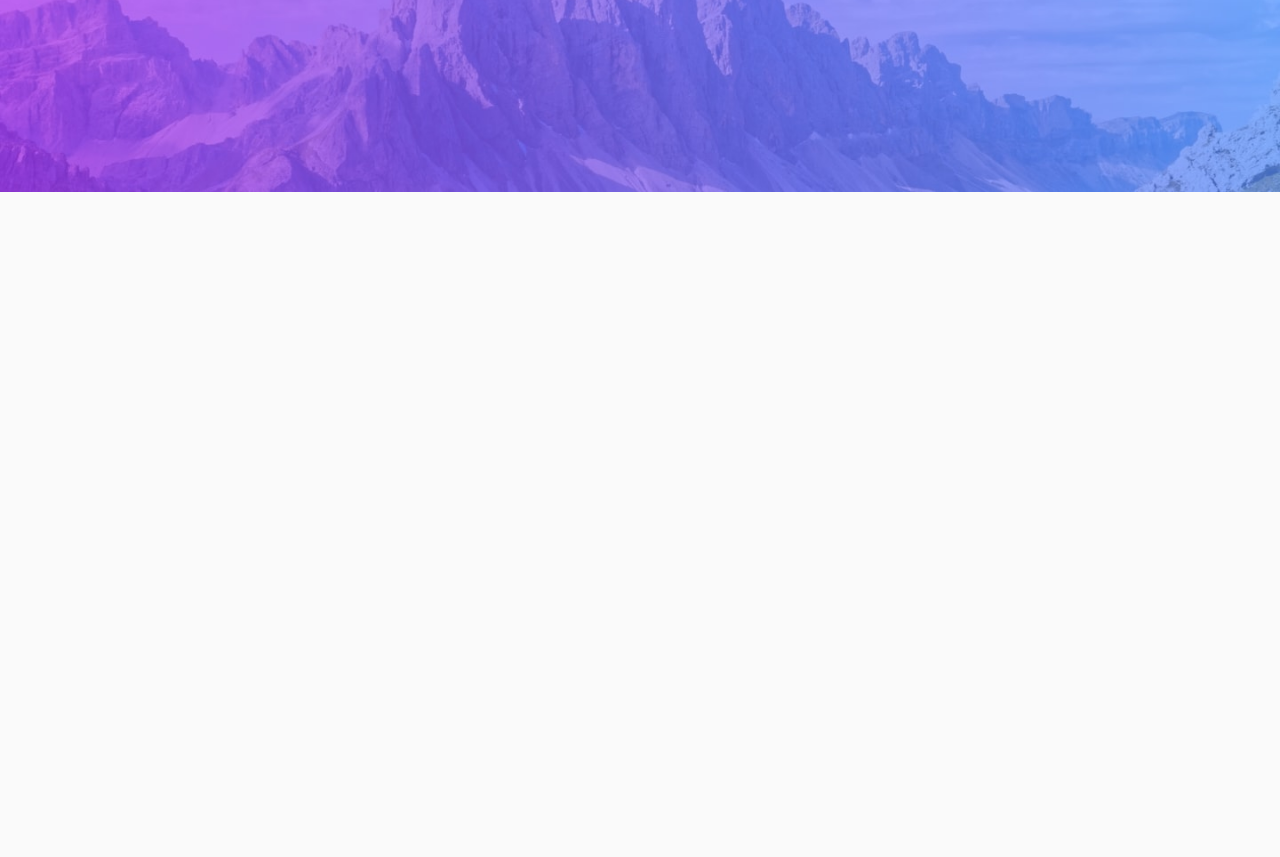
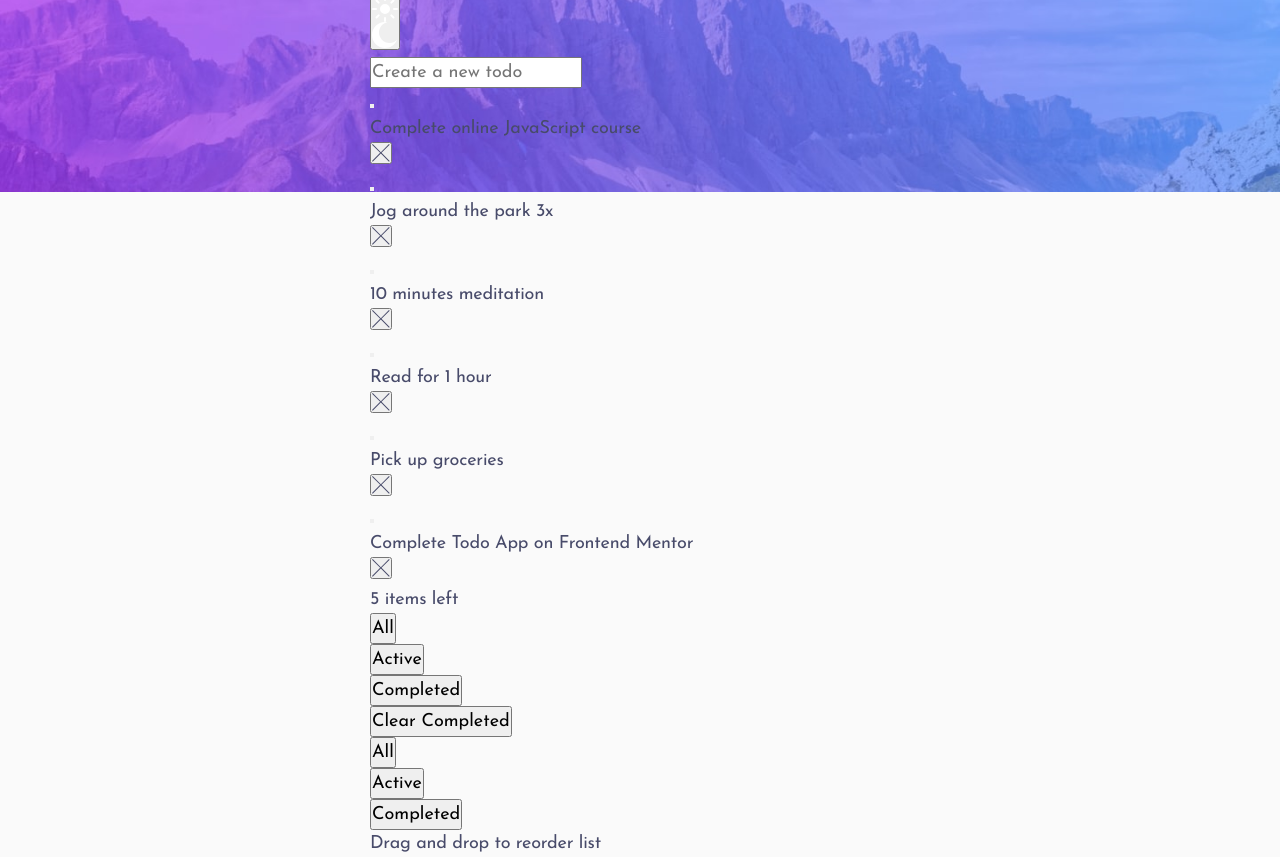
Before and after one commit to karolbanat/fem-todo-app, a website: page index.html in a window 1280 px wide. Shown: the part 75-932 px from the top of the page. Before the commit the page ends 800 px from the top, so only its background shows below. Drawn offline with Linux system fonts and the light colour scheme.

Commit message:
HTML with dummy data

```diff
--- a/index.html
+++ b/index.html
@@ -17,18 +17,110 @@
 </head>
 
 <body>
+  <img src="./dist/images/icon-check.svg" alt="">
+  <header class="header-margin-block-end">
+    <div class="container">
+      <div class="flex-space-between">
+        <h1 class="app-logo">Todo</h1>
+        <button aria-label="Switch to dark theme" class="theme-toggle">
+          <img src="./dist/images/icon-sun.svg" alt="" class="theme-toggle__icon-light">
+          <img src="./dist/images/icon-moon.svg" alt="" class="theme-toggle__icon-dark">
+        </button>
+      </div>
+    </div>
+  </header>
 
-  Todo
+  <main>
+    <div class="container">
+      <div class="app-grid">
+        <!-- Section for todo form -->
+        <section>
+          <h2 class="visually-hidden">Todo form</h2>
+          <form class="todo-form">
+            <!-- <button aria-label="Add todo" class="todo-form__submit-btn"></button> -->
+            <input type="text" placeholder="Create a new todo" class="todo-form__input">
+          </form>
+        </section> <!-- Todo form end -->
+        <!-- Main todo app list and filters -->
+        <section>
+          <h2 class="visually-hidden">Todo list</h2>
+          <ul class="todo-list">
+            <li class="task" data-state="active">
+              <button aria-labelledby="task-1" aria-checked="false" role="checkbox" class="task__check-button"></button>
+              <p id="task-1" class="task__label">Complete online JavaScript course</p>
+              <button aria-describedby="task-1" class="task__delete-button">
+                <span class="visually-hidden">Delete</span>
+                <img src="./dist/images/icon-cross.svg" alt="">
+              </button>
+            </li>
+            <li class="task" data-state="active">
+              <button aria-labelledby="task-2" aria-checked="false" role="checkbox" class="task__check-button"></button>
+              <p id="task-2" class="task__label">Jog around the park 3x</p>
+              <button aria-describedby="task-2" class="task__delete-button">
+                <span class="visually-hidden">Delete</span>
+                <img src="./dist/images/icon-cross.svg" alt="">
+              </button>
+            </li>
+            <li class="task" data-state="active">
+              <button aria-labelledby="task-3" aria-checked="false" role="checkbox" class="task__check-button"></button>
+              <p id="task-3" class="task__label">10 minutes meditation</p>
+              <button aria-describedby="task-3" class="task__delete-button">
+                <span class="visually-hidden">Delete</span>
+                <img src="./dist/images/icon-cross.svg" alt="">
+              </button>
+            </li>
+            <li class="task" data-state="active">
+              <button aria-labelledby="task-4" aria-checked="false" role="checkbox" class="task__check-button"></button>
+              <p id="task-4" class="task__label">Read for 1 hour</p>
+              <button aria-describedby="task-4" class="task__delete-button">
+                <span class="visually-hidden">Delete</span>
+                <img src="./dist/images/icon-cross.svg" alt="">
+              </button>
+            </li>
+            <li class="task" data-state="active">
+              <button aria-labelledby="task-5" aria-checked="false" role="checkbox" class="task__check-button"></button>
+              <p id="task-5" class="task__label">Pick up groceries</p>
+              <button aria-describedby="task-5" class="task__delete-button">
+                <span class="visually-hidden">Delete</span>
+                <img src="./dist/images/icon-cross.svg" alt="">
+              </button>
+            </li>
+            <li class="task" data-state="active">
+              <button aria-labelledby="task-6" aria-checked="false" role="checkbox" class="task__check-button"></button>
+              <p id="task-6" class="task__label">Complete Todo App on Frontend Mentor</p>
+              <button aria-describedby="task-6" class="task__delete-button">
+                <span class="visually-hidden">Delete</span>
+                <img src="./dist/images/icon-cross.svg" alt="">
+              </button>
+            </li>
+          </ul>
+          <div class="flex-space-between">
+            <p id="todo-counter" class="todo-counter">5 items left</p>
+            <ul data-screen="desktop" class="filters">
+              <li><button data-filter="all" class="filter-button active"><span class="visually-hidden">Show</span>
+                  All</button></li>
+              <li><button data-filter="active" class="filter-button"><span class="visually-hidden">Show</span>
+                  Active</button></li>
+              <li><button data-filter="completed" class="filter-button"><span class="visually-hidden">Show</span>
+                  Completed</button></li>
+            </ul>
+            <button class="clear-button">Clear Completed</button>
+          </div>
+        </section> <!-- Main todo app list and filters end-->
+        <!-- Filters for mobile display -->
+        <ul data-screen="mobile" class="filters">
+          <li><button data-filter="all" class="filter-button"><span class="visually-hidden">Show</span> All</button>
+          </li>
+          <li><button data-filter="active" class="filter-button"><span class="visually-hidden">Show</span>
+              Active</button></li>
+          <li><button data-filter="completed" class="filter-button"><span class="visually-hidden">Show</span>
+              Completed</button></li>
+        </ul> <!-- Filters for mobile display end -->
+      </div>
+      <p class="reorder-info">Drag and drop to reorder list</p>
+    </div>
+  </main>
 
-  <!-- Add dynamic number --> items left
-
-  All
-  Active
-  Completed
-
-  Clear Completed
-
-  Drag and drop to reorder list
 </body>
 
 </html>
```
